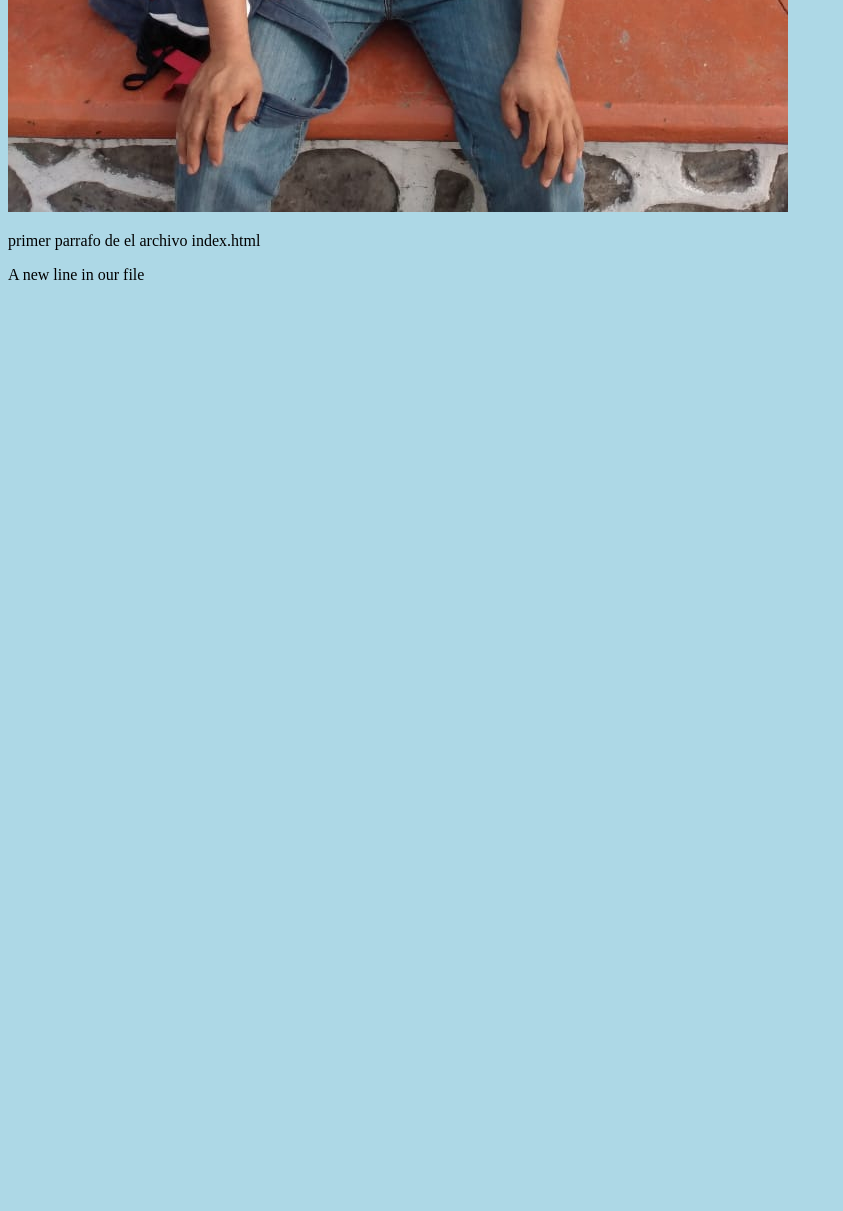
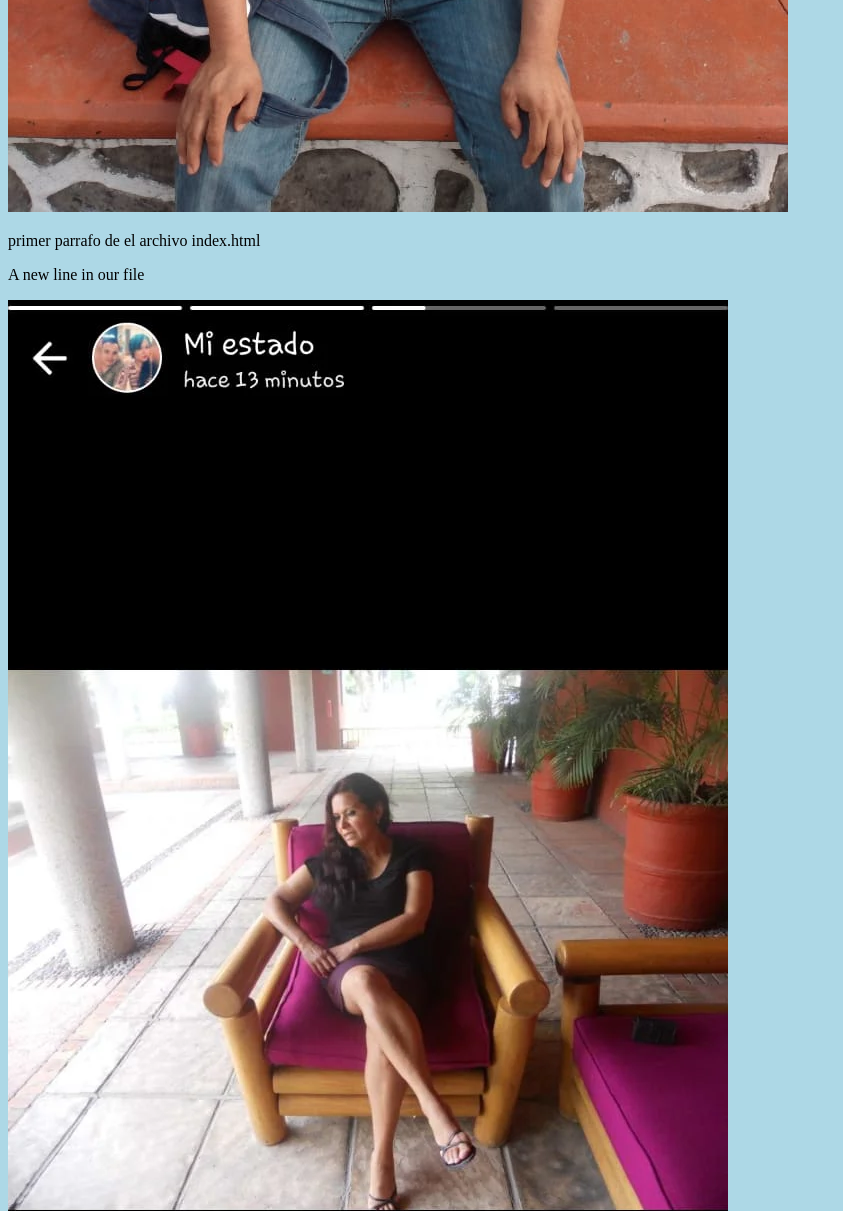
Before and after one commit to jaime172/hello-world, a plain HTML site: page index.html in a window 1280 px wide. Shown: the part 908-2119 px from the top of the page, without its empty margins (0-843 px from the left). Before the commit the page ends 1208 px from the top, so only its background shows below. Drawn offline with Linux system fonts and the light colour scheme.

Commit message:
added a new image

```diff
--- a/index.html
+++ b/index.html
@@ -13,5 +13,6 @@
     <div><img src="jaime.jpg" alt="hello jaime"></div>
     <p>primer parrafo de el archivo index.html</p>
     <p>A new line in our file</p>
+    <div><img src="/tere.webp" alt="teresita"></div>
 </body>
 </html>
```
Also changed, not shown: tere.webp (added).
